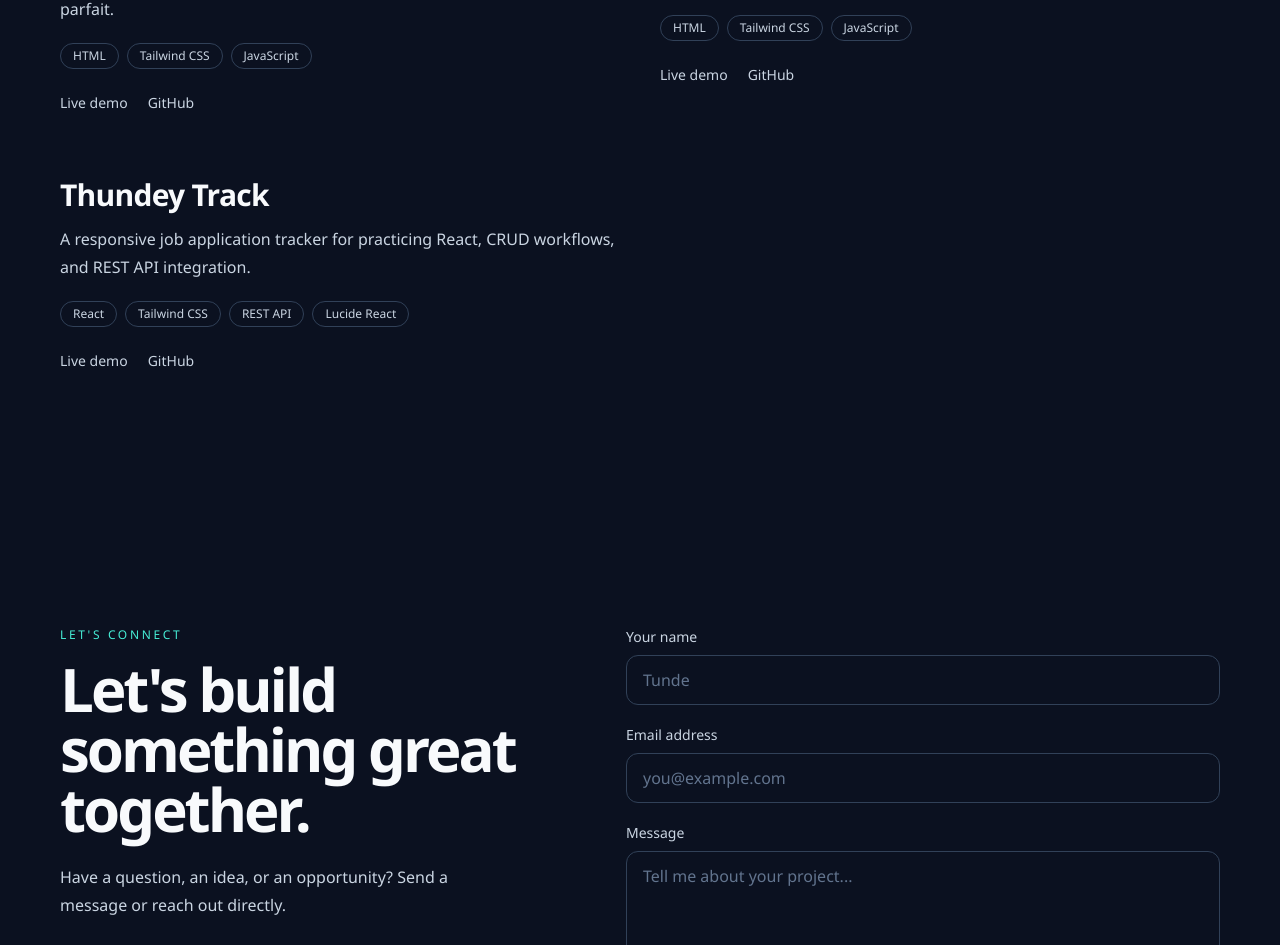
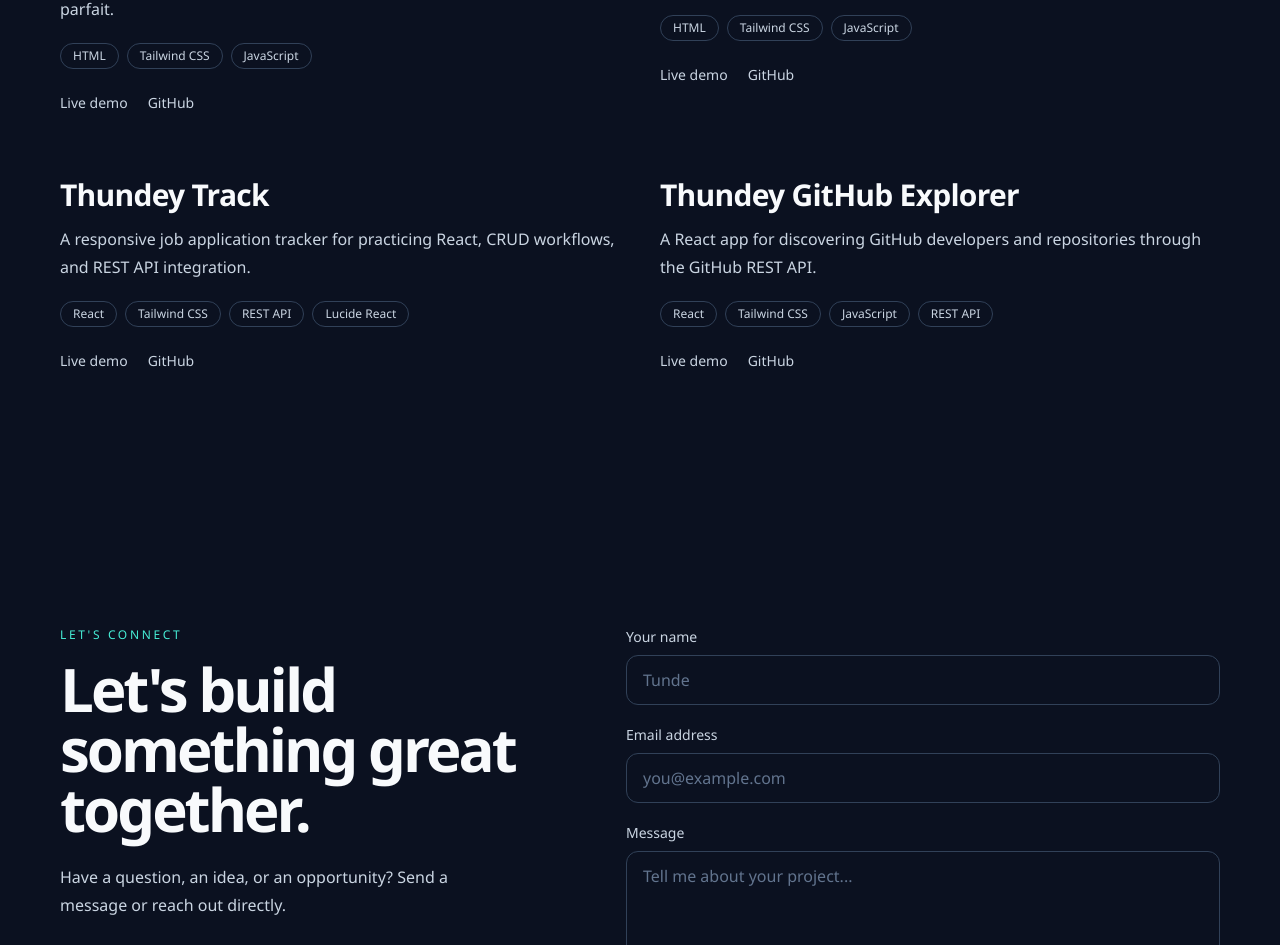
Before and after one commit to aliumuhammad2000-dev/my-portfolio, a React (Vite) app: page / in a window 1280 px wide. Shown: the part 3444-4389 px from the top of the page. Built offline with nearby package versions, Linux system fonts and the light colour scheme.

Commit message:
Added Thundey Github Explorer to portfolio

```diff
--- a/src/data/projects.js
+++ b/src/data/projects.js
@@ -39,4 +39,12 @@ export const projects = [
     liveDemo: 'https://thundey-tracker.vercel.app/',
     github: 'https://github.com/aliumuhammad2000-dev/thundey-tracker',
   },
+  {
+    id: '06',
+    name: 'Thundey GitHub Explorer',
+    description: 'A React app for discovering GitHub developers and repositories through the GitHub REST API.',
+    technologies: ['React', 'Tailwind CSS', 'JavaScript', 'REST API'],
+    liveDemo: 'https://thundey-github-explorer.vercel.app/',
+    github: 'https://github.com/aliumuhammad2000-dev/Thundey-github-explorer',
+  },
 ];
```
